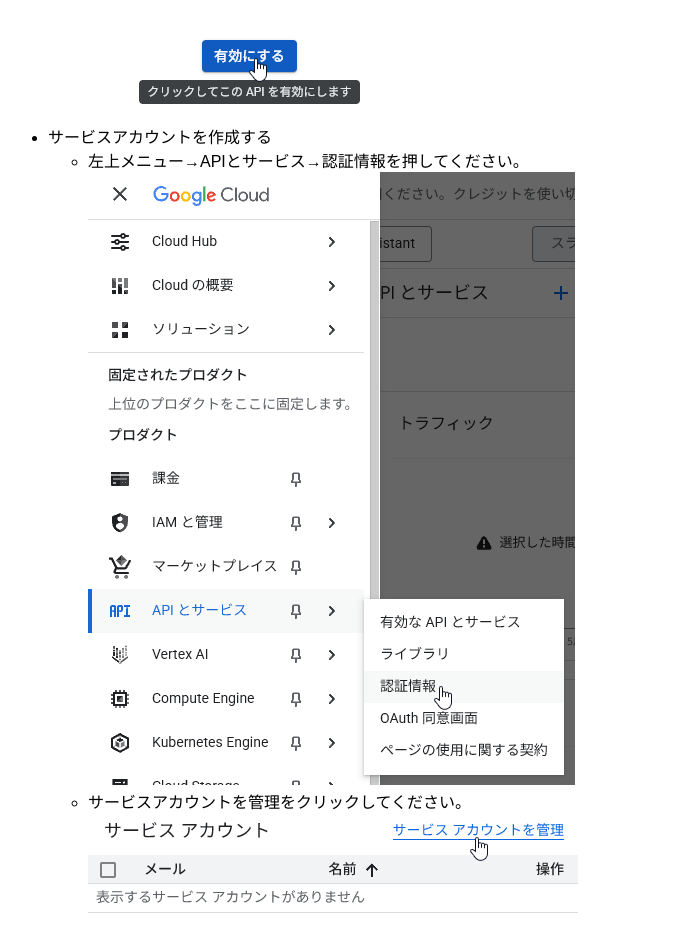
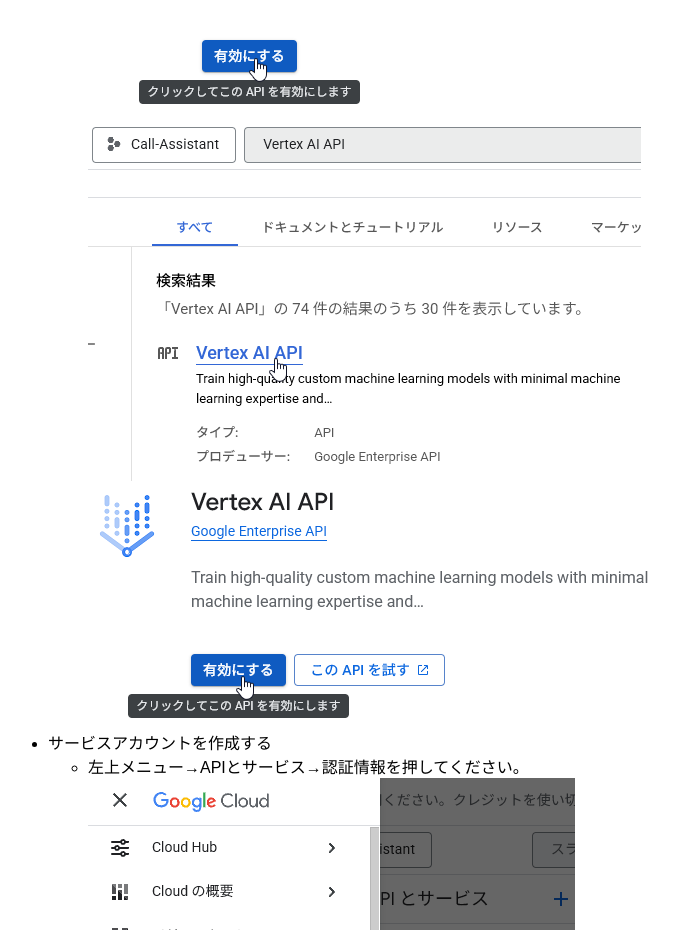
Before and after one commit to KarakuriPolta/Voice_Note, a plain HTML site: page frontend/setup.html in a window 1280 px wide. Shown: the part 2500-3430 px from the top of the page, without its empty margins (152-831 px from the left). Drawn offline with Linux system fonts and the light colour scheme.

Commit message:
セットアップの追記

```diff
--- a/frontend/setup.html
+++ b/frontend/setup.html
@@ -39,9 +39,11 @@
                         <img src="img/3-1.png" alt="S2T検索"></li>
                     <li>「有効にする」を押します。<br>
                         <img src="img/3-2.png" alt="S2T有効化"></li>
-                    <li>同様に、「Gemini」で検索し、「Gemini API」を有効化します。<br>
+                    <li>同様に、「Gemini」「Vertex AI」で検索し、「Gemini API」「Vertex AI API」を有効化します。<br>
                         <img src="img/3-3.png" alt="Gemini検索"><br>
-                        <img src="img/3-4.png" alt="Gemini有効化"></li>
+                        <img src="img/3-4.png" alt="Gemini有効化"><br>
+                        <img src="img/3-5.png" alt="Vertex AI検索"><br>
+                        <img src="img/3-6.png" alt="Vertex AI有効化"></li>
                 </ul>
             </li>
             <li>サービスアカウントを作成する
```
Also changed, not shown: frontend/img/3-5.png (added), frontend/img/3-6.png (added).
